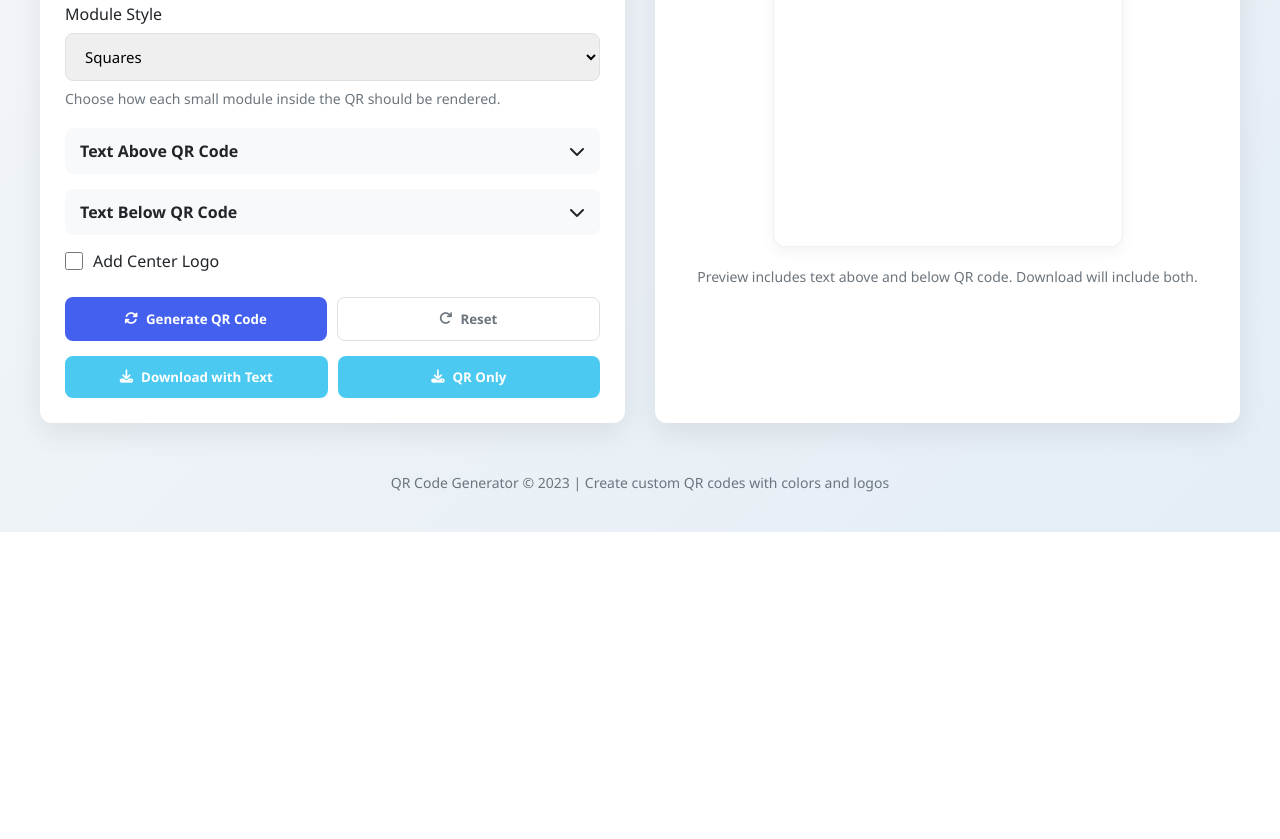
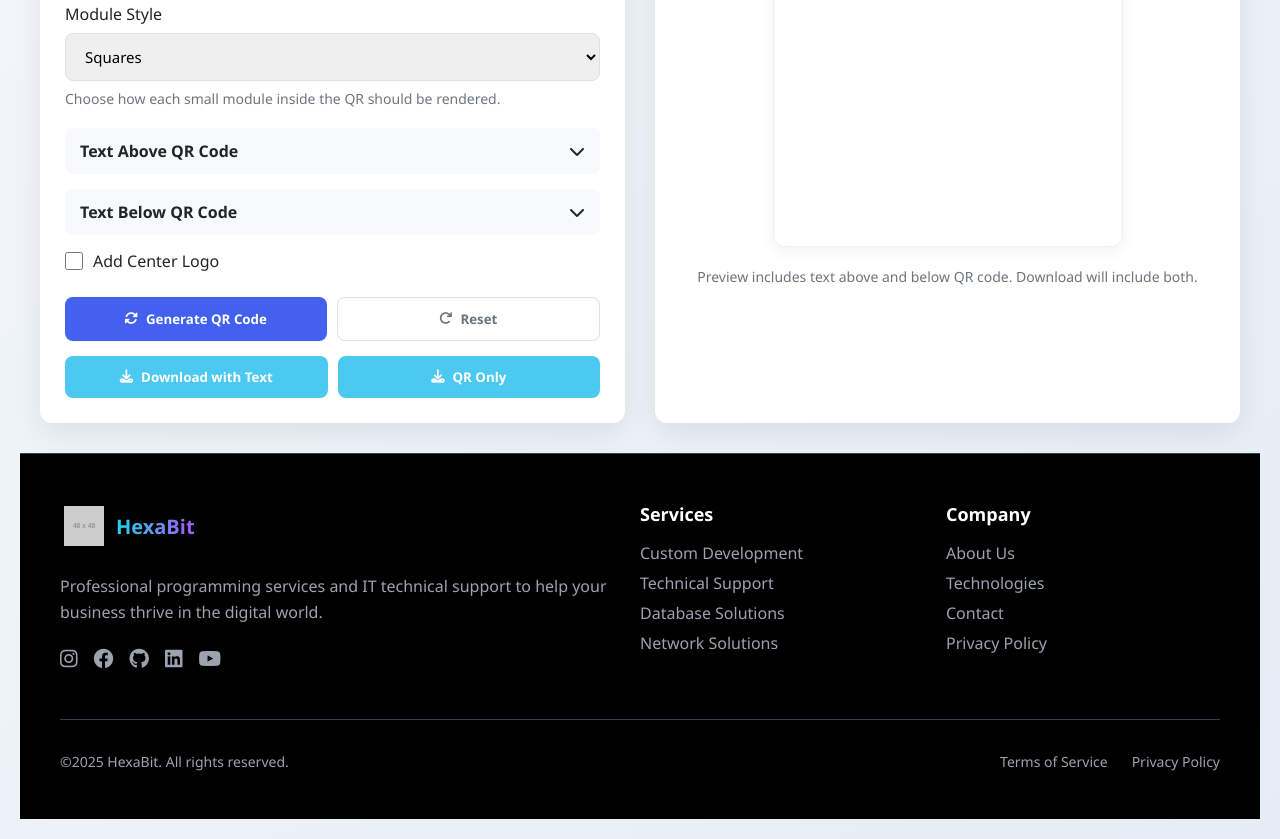
Before and after one commit to hexabit-tech/HexaBit.tech, a website: page QRcode-Generatore.html in a window 1280 px wide. Shown: the part 482-1321 px from the top of the page. Before the commit the page ends 1014 px from the top, so only its background shows below. Drawn offline with nearby package versions, Linux system fonts and the light colour scheme; placeholder pictures from the web are drawn by us; a script that the page names is missing.

Commit message:
Update QRcode-Generatore.html

```diff
--- a/QRcode-Generatore.html
+++ b/QRcode-Generatore.html
@@ -388,16 +388,6 @@
       margin-top: 20px;
     }
 
-    /* Footer */
-    footer {
-      text-align: center;
-      padding: 20px;
-      color: var(--gray);
-      font-size: 14px;
-      width: 100%;
-      margin-top: auto;
-    }
-
     /* Font Controls */
     .font-controls {
       padding: 15px;
@@ -523,6 +513,140 @@
       .download-options {
         flex-direction: column;
       }
+    }
+
+    /* HexaBit Footer Styles */
+    .hexabit-footer {
+      background: #000;
+      border-top: 1px solid #374151;
+      width: 100%;
+      margin-top: auto;
+    }
+
+    .footer-container {
+      max-width: 1200px;
+      margin: 0 auto;
+      padding: 48px 20px;
+    }
+
+    .footer-grid {
+      display: grid;
+      grid-template-columns: 1fr;
+      gap: 32px;
+    }
+
+    @media (min-width: 768px) {
+      .footer-grid {
+        grid-template-columns: 2fr 1fr 1fr;
+      }
+    }
+
+    .footer-logo {
+      display: flex;
+      align-items: center;
+      gap: 8px;
+      margin-bottom: 24px;
+    }
+
+    .footer-logo img {
+      width: 48px;
+      height: 48px;
+      object-fit: contain;
+      padding: 4px;
+    }
+
+    .footer-logo span {
+      font-size: 20px;
+      font-weight: 700;
+      background: linear-gradient(90deg, #22d3ee, #a855f7);
+      -webkit-background-clip: text;
+      -webkit-text-fill-color: transparent;
+    }
+
+    .footer-description {
+      color: #9ca3af;
+      margin-bottom: 24px;
+      line-height: 1.6;
+    }
+
+    .footer-social {
+      display: flex;
+      gap: 16px;
+    }
+
+    .footer-social a {
+      color: #9ca3af;
+      transition: color 0.3s ease;
+    }
+
+    .footer-social a:hover {
+      color: #22d3ee;
+    }
+
+    .footer-social i {
+      font-size: 20px;
+    }
+
+    .footer-heading {
+      color: white;
+      font-weight: 700;
+      font-size: 18px;
+      margin-bottom: 16px;
+    }
+
+    .footer-links {
+      list-style: none;
+      display: flex;
+      flex-direction: column;
+      gap: 8px;
+    }
+
+    .footer-links a {
+      color: #9ca3af;
+      text-decoration: none;
+      transition: color 0.3s ease;
+    }
+
+    .footer-links a:hover {
+      color: #22d3ee;
+    }
+
+    .footer-bottom {
+      border-top: 1px solid #374151;
+      margin-top: 48px;
+      padding-top: 32px;
+      display: flex;
+      flex-direction: column;
+      align-items: center;
+      gap: 16px;
+    }
+
+    @media (min-width: 768px) {
+      .footer-bottom {
+        flex-direction: row;
+        justify-content: space-between;
+      }
+    }
+
+    .footer-copyright {
+      color: #9ca3af;
+      font-size: 14px;
+    }
+
+    .footer-legal {
+      display: flex;
+      gap: 24px;
+    }
+
+    .footer-legal a {
+      color: #9ca3af;
+      font-size: 14px;
+      text-decoration: none;
+      transition: color 0.3s ease;
+    }
+
+    .footer-legal a:hover {
+      color: #22d3ee;
     }
   </style>
 </head>
@@ -776,11 +900,69 @@
         </div>
       </div>
     </div>
+  </div>
 
-    <footer>
-      <p class="lang" data-key="footerText">QR Code Generator &copy; 2023 | Create custom QR codes with colors and logos</p>
-    </footer>
-  </div>
+  <!-- HexaBit Footer -->
+  <footer class="hexabit-footer">
+    <div class="footer-container">
+      <div class="footer-grid">
+        <div>
+          <div class="footer-logo">
+            <img src="https://via.placeholder.com/48x48/000000/FFFFFF?text=HB" alt="HexaBit Logo">
+            <span>HexaBit</span>
+          </div>
+          <p class="footer-description">
+            Professional programming services and IT technical support to help your business thrive in the digital world.
+          </p>
+          <div class="footer-social">
+            <a href="https://www.instagram.com/hexabit.tech?igsh=MWhvanR0dG8yaG41cw==" target="_blank" rel="noopener noreferrer">
+              <i class="fab fa-instagram"></i>
+            </a>
+            <a href="#">
+              <i class="fab fa-facebook"></i>
+            </a>
+            <a href="#">
+              <i class="fab fa-github"></i>
+            </a>
+            <a href="#">
+              <i class="fab fa-linkedin"></i>
+            </a>
+            <a href="#" target="_blank" rel="noopener noreferrer">
+              <i class="fab fa-youtube"></i>
+            </a>
+          </div>
+        </div>
+
+        <div>
+          <h3 class="footer-heading">Services</h3>
+          <ul class="footer-links">
+            <li><a href="#">Custom Development</a></li>
+            <li><a href="#">Technical Support</a></li>
+            <li><a href="#">Database Solutions</a></li>
+            <li><a href="#">Network Solutions</a></li>
+          </ul>
+        </div>
+
+        <div>
+          <h3 class="footer-heading">Company</h3>
+          <ul class="footer-links">
+            <li><a href="#">About Us</a></li>
+            <li><a href="#">Technologies</a></li>
+            <li><a href="#">Contact</a></li>
+            <li><a href="#">Privacy Policy</a></li>
+          </ul>
+        </div>
+      </div>
+
+      <div class="footer-bottom">
+        <p class="footer-copyright">©2025 HexaBit. All rights reserved.</p>
+        <div class="footer-legal">
+          <a href="#">Terms of Service</a>
+          <a href="#">Privacy Policy</a>
+        </div>
+      </div>
+    </div>
+  </footer>
 
   <!-- QR Code Styling library -->
   <script src="https://cdn.jsdelivr.net/npm/qr-code-styling@1.5.0/lib/qr-code-styling.js"></script>
```
